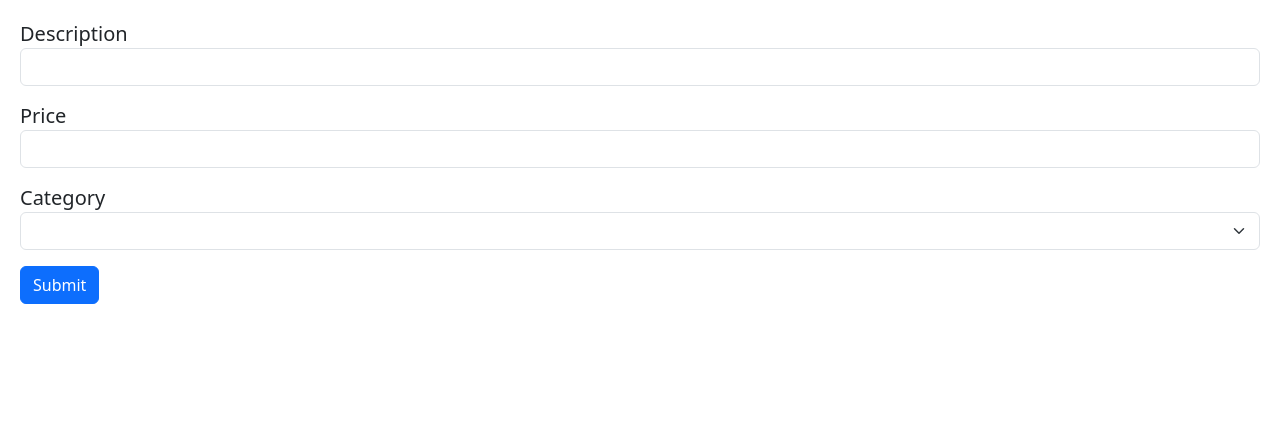
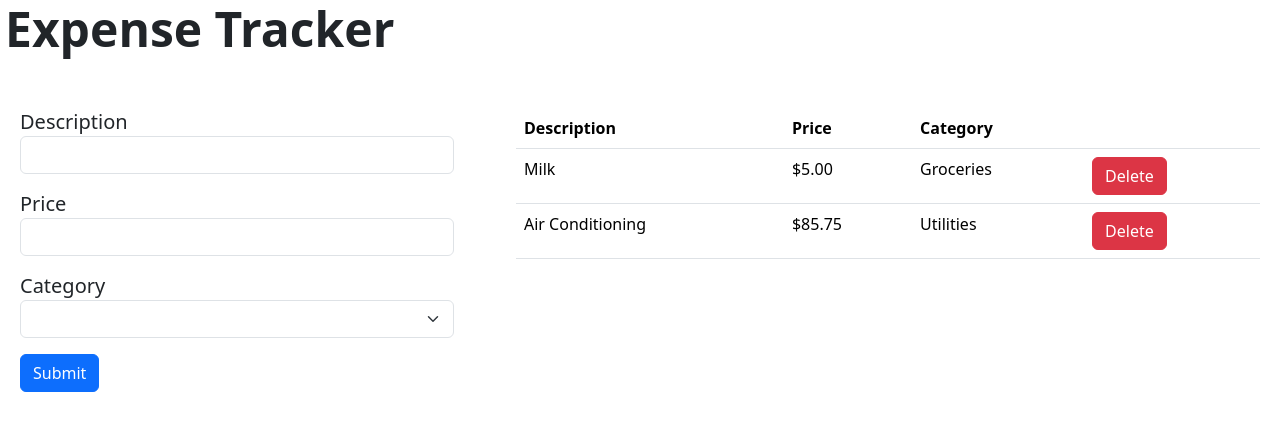
Before and after one commit to Rilwan0410/Expense_Tracker, a React (Vite) app in the folder ExpenseTracker_Self-Project/: page / in a window 1280 px wide. Shown: the top 430 px of the page. Built offline with nearby package versions, Linux system fonts and the light colour scheme.

Commit message:
added ExpenseTable component where new expenses will be added with each form submission

```diff
--- a/ExpenseTracker_Self-Project/package.json
+++ b/ExpenseTracker_Self-Project/package.json
@@ -15,6 +15,7 @@
     "postcss": "^8.4.49",
     "react": "^18.3.1",
     "react-dom": "^18.3.1",
+    "react-hook-form": "^7.54.2",
     "tailwindcss": "^3.4.17"
   },
   "devDependencies": {
--- a/ExpenseTracker_Self-Project/src/App.jsx
+++ b/ExpenseTracker_Self-Project/src/App.jsx
@@ -1,14 +1,19 @@
 import { useState } from "react";
 import "./App.css";
 import ListForm from "./components/ListForm";
+import ExpenseTable from "./components/ExpenseTable";
 
 function App() {
   const [count, setCount] = useState(0);
 
   return (
-    <div className=" p-[20px]">
-      <ListForm />
-    </div>
+    <>
+      <h1 className='font-semibold text-[3rem] ml-[5px]'>Expense Tracker</h1>
+      <div className=" mt-[30px] p-[20px] flex justify-between">
+        <ListForm />
+        <ExpenseTable />
+      </div>
+    </>
   );
 }
 
--- /dev/null
+++ b/ExpenseTracker_Self-Project/src/components/ExpenseTable.jsx
@@ -0,0 +1,39 @@
+import React from "react";
+
+const ExpenseTable = () => {
+  return (
+    <div className="w-[60%]">
+      <table class="table ">
+        <thead></thead>
+        <tbody>
+          <tr>
+            <td className="font-bold">Description</td>
+            <td className="font-bold">Price</td>
+            <td className="font-bold">Category</td>
+            <td></td>
+          </tr>
+
+          <tr>
+            <td>Milk</td>
+            <td>$5.00</td>
+            <td>Groceries</td>
+            <td>
+              <button className="btn btn-danger">Delete</button>
+            </td>
+          </tr>
+
+          <tr>
+            <td>Air Conditioning</td>
+            <td>$85.75</td>
+            <td>Utilities</td>
+            <td>
+              <button className="btn btn-danger">Delete</button>
+            </td>
+          </tr>
+        </tbody>
+      </table>
+    </div>
+  );
+};
+
+export default ExpenseTable;
--- a/ExpenseTracker_Self-Project/src/components/ListForm.jsx
+++ b/ExpenseTracker_Self-Project/src/components/ListForm.jsx
@@ -1,8 +1,12 @@
 import React from "react";
+import { useForm } from "react-hook-form";
+
 
 const ListForm = () => {
+  const {register} = useForm()
+  console.log(register())
   return (
-    <form className="text-xl font-medium">
+    <form className="text-xl w-[35%] font-medium">
       <div className="form-group mb-3">
         <label htmlFor="description">Description</label>
         <input id="description" type="text" className="form-control" />
```
Also changed, not shown: 2 other files (tests, documents, lock files or other folders).
